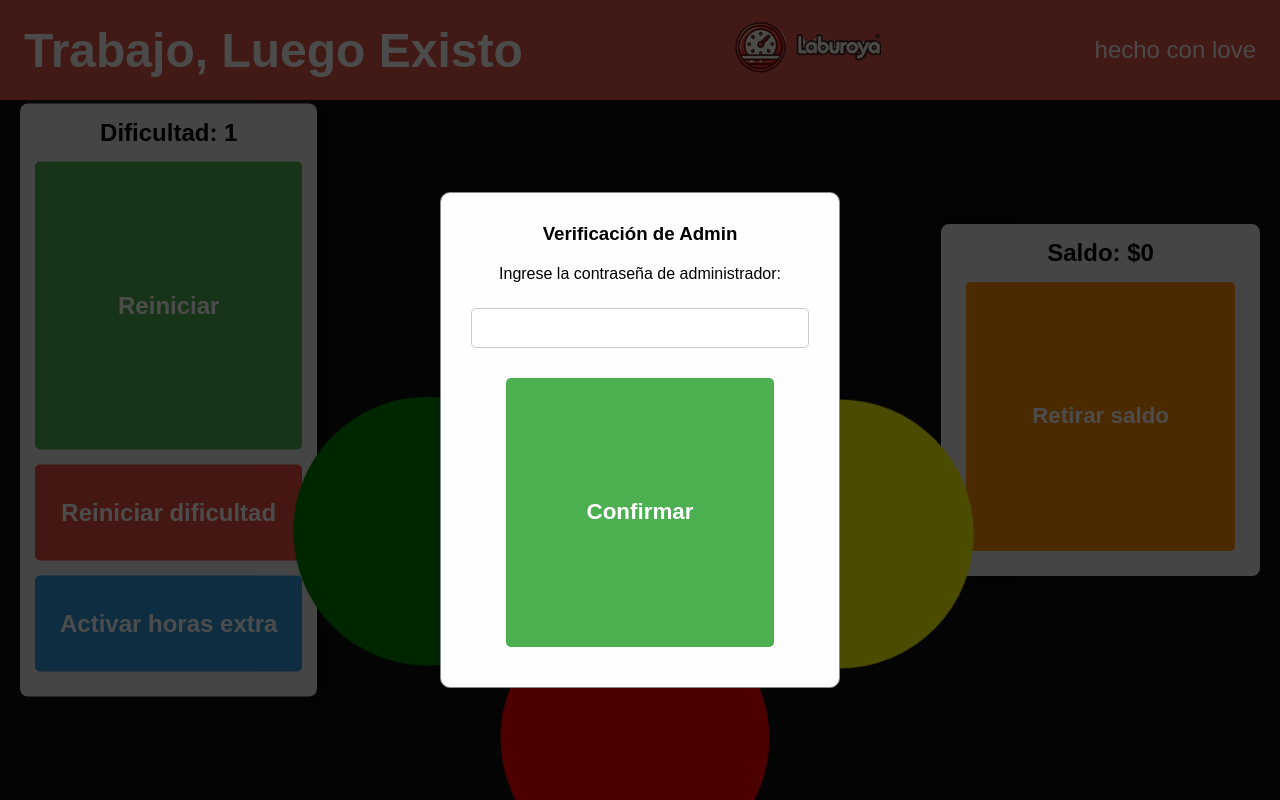
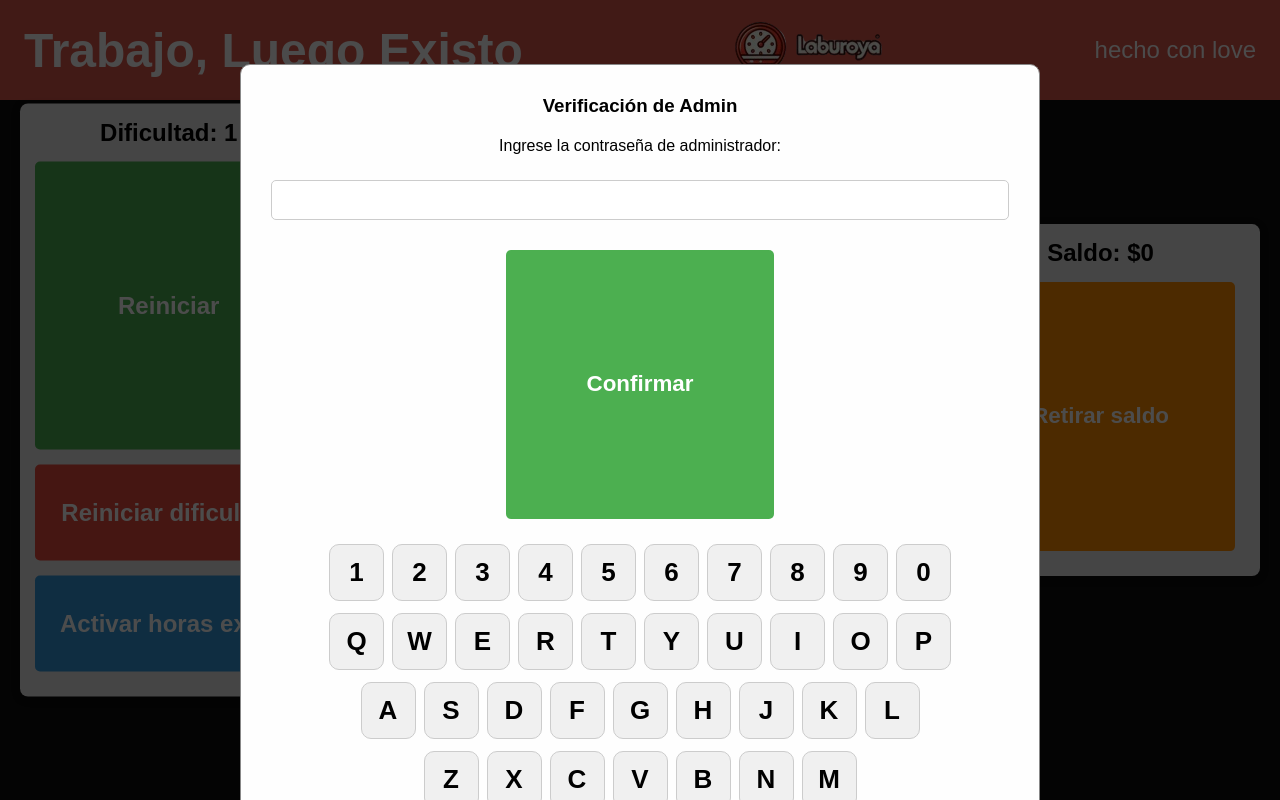
Before and after one commit to pLabarta/latrampa, a plain HTML site: page persistente.html in a window 1280 px wide. Both pictures are taken after a click on the button "Reiniciar dificultad". Shown: the top 800 px of the page. Drawn offline with Linux system fonts and the light colour scheme.

Commit message:
include keyboard

```diff
--- a/persistente.html
+++ b/persistente.html
@@ -176,14 +176,14 @@
 
     .modal-content {
       background-color: #fefefe;
-      margin: 15% auto;
-      padding: 30px; /* Increased padding */
+      margin: 5% auto;
+      padding: 30px;
       border: 1px solid #888;
-      width: 80%;
-      max-width: 400px;
+      width: 95%; /* Changed from 90% to 95% */
+      max-width: 800px; /* Changed from 600px to 800px */
       border-radius: 10px;
       text-align: center;
-      color: #000; /* Explicitly set text color to black */
+      color: #000;
     }
 
     .modal-content h3 {
@@ -220,6 +220,59 @@
       border-radius: 5px;
       font-size: 16px;
       box-sizing: border-box;
+    }
+
+    /* Updated Virtual keyboard styles with even bigger buttons */
+    .virtual-keyboard {
+      display: flex;
+      flex-direction: column;
+      align-items: center;
+      margin-top: 15px;
+      width: 100%;
+    }
+
+    .keyboard-row {
+      display: flex;
+      justify-content: center;
+      margin-bottom: 12px; /* Increased space between rows */
+      width: 100%;
+      flex-wrap: wrap; /* Allow wrapping for smaller screens */
+    }
+
+    .key {
+      background-color: #f0f0f0;
+      border: 1px solid #ccc;
+      border-radius: 10px; /* Increased roundness */
+      color: #000;
+      cursor: pointer;
+      font-size: 26px; /* Even larger font */
+      font-weight: bold;
+      margin: 0 4px; /* More space between buttons */
+      min-width: 55px; /* Much bigger buttons */
+      min-height: 55px; /* Much bigger buttons */
+      padding: 12px; /* More padding */
+      text-align: center;
+      transition: background-color 0.2s;
+      display: flex;
+      align-items: center;
+      justify-content: center;
+    }
+
+    .key:hover {
+      background-color: #e0e0e0;
+    }
+
+    .key:active {
+      background-color: #d0d0d0;
+      transform: scale(0.95);
+    }
+
+    .key.wide {
+      min-width: 70px;
+    }
+
+    .key.extra-wide {
+      min-width: 120px;
     }
   </style>
 </head>
@@ -266,6 +319,62 @@
       <input type="password" id="adminPassword" class="password-input">
       <p id="passwordError" style="color: red; display: none;">Contraseña incorrecta</p>
       <button id="confirmPassword" class="confirm-button">Confirmar</button>
+
+      <!-- Virtual Keyboard for password input -->
+      <div class="virtual-keyboard">
+        <!-- Single row for all numbers -->
+        <div class="keyboard-row">
+          <div class="key" onclick="appendToPassword('1')">1</div>
+          <div class="key" onclick="appendToPassword('2')">2</div>
+          <div class="key" onclick="appendToPassword('3')">3</div>
+          <div class="key" onclick="appendToPassword('4')">4</div>
+          <div class="key" onclick="appendToPassword('5')">5</div>
+          <div class="key" onclick="appendToPassword('6')">6</div>
+          <div class="key" onclick="appendToPassword('7')">7</div>
+          <div class="key" onclick="appendToPassword('8')">8</div>
+          <div class="key" onclick="appendToPassword('9')">9</div>
+          <div class="key" onclick="appendToPassword('0')">0</div>
+        </div>
+
+        <!-- Letter rows - QWERTY layout -->
+        <div class="keyboard-row">
+          <div class="key" onclick="appendToPassword('q')">Q</div>
+          <div class="key" onclick="appendToPassword('w')">W</div>
+          <div class="key" onclick="appendToPassword('e')">E</div>
+          <div class="key" onclick="appendToPassword('r')">R</div>
+          <div class="key" onclick="appendToPassword('t')">T</div>
+          <div class="key" onclick="appendToPassword('y')">Y</div>
+          <div class="key" onclick="appendToPassword('u')">U</div>
+          <div class="key" onclick="appendToPassword('i')">I</div>
+          <div class="key" onclick="appendToPassword('o')">O</div>
+          <div class="key" onclick="appendToPassword('p')">P</div>
+        </div>
+        <div class="keyboard-row">
+          <div class="key" onclick="appendToPassword('a')">A</div>
+          <div class="key" onclick="appendToPassword('s')">S</div>
+          <div class="key" onclick="appendToPassword('d')">D</div>
+          <div class="key" onclick="appendToPassword('f')">F</div>
+          <div class="key" onclick="appendToPassword('g')">G</div>
+          <div class="key" onclick="appendToPassword('h')">H</div>
+          <div class="key" onclick="appendToPassword('j')">J</div>
+          <div class="key" onclick="appendToPassword('k')">K</div>
+          <div class="key" onclick="appendToPassword('l')">L</div>
+        </div>
+        <div class="keyboard-row">
+          <div class="key" onclick="appendToPassword('z')">Z</div>
+          <div class="key" onclick="appendToPassword('x')">X</div>
+          <div class="key" onclick="appendToPassword('c')">C</div>
+          <div class="key" onclick="appendToPassword('v')">V</div>
+          <div class="key" onclick="appendToPassword('b')">B</div>
+          <div class="key" onclick="appendToPassword('n')">N</div>
+          <div class="key" onclick="appendToPassword('m')">M</div>
+        </div>
+
+        <div class="keyboard-row">
+          <div class="key wide" onclick="appendToPassword(' ')">Space</div>
+          <div class="key extra-wide" onclick="clearPassword()">Clear</div>
+        </div>
+      </div>
     </div>
   </div>
 
@@ -632,6 +741,15 @@
           break;
       }
     });
+
+    function appendToPassword(digit) {
+      adminPassword.value += digit;
+    }
+
+    function clearPassword() {
+      adminPassword.value = '';
+      passwordError.style.display = 'none';
+    }
   </script>
 </body>
 </html>
```
